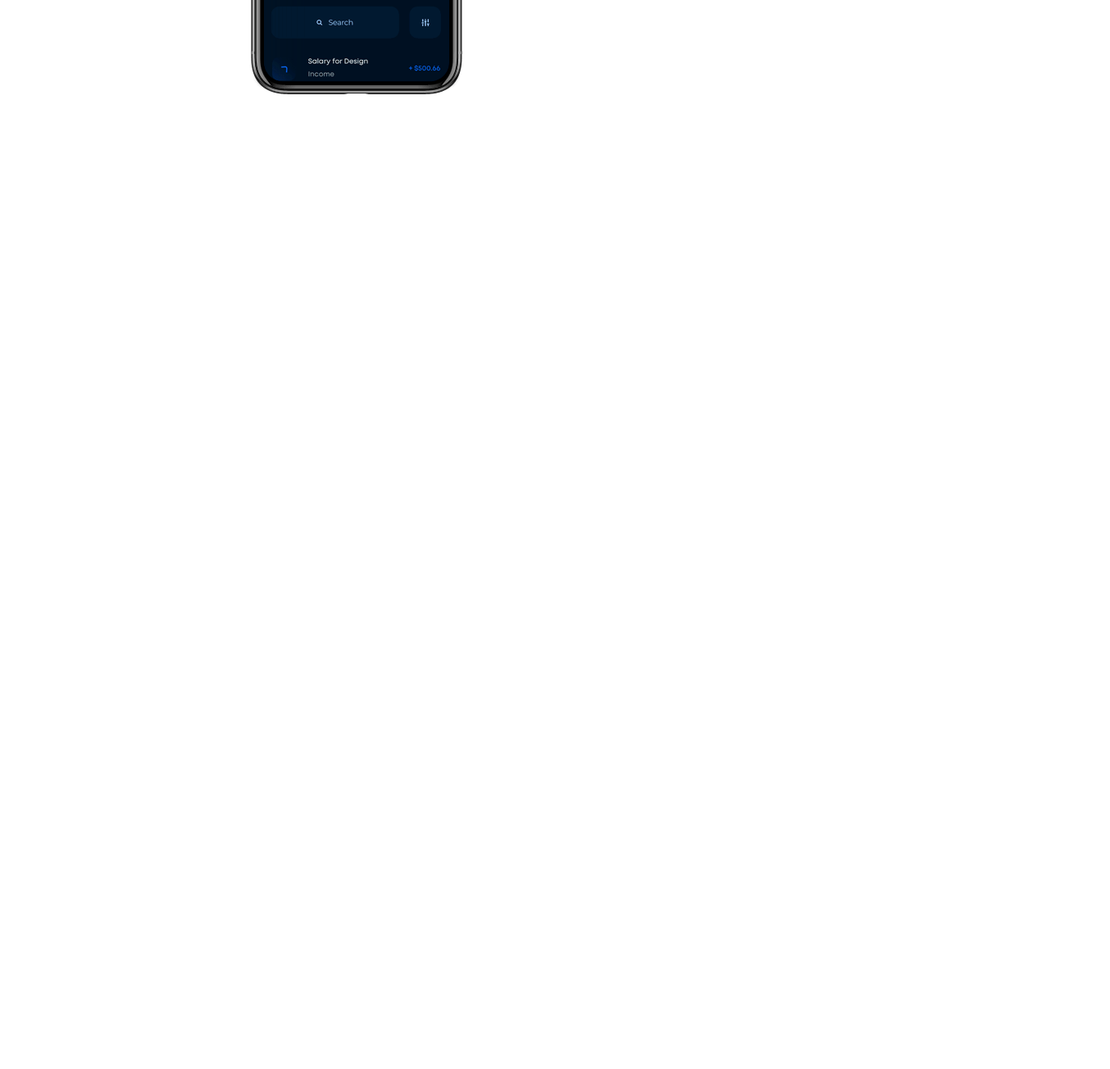
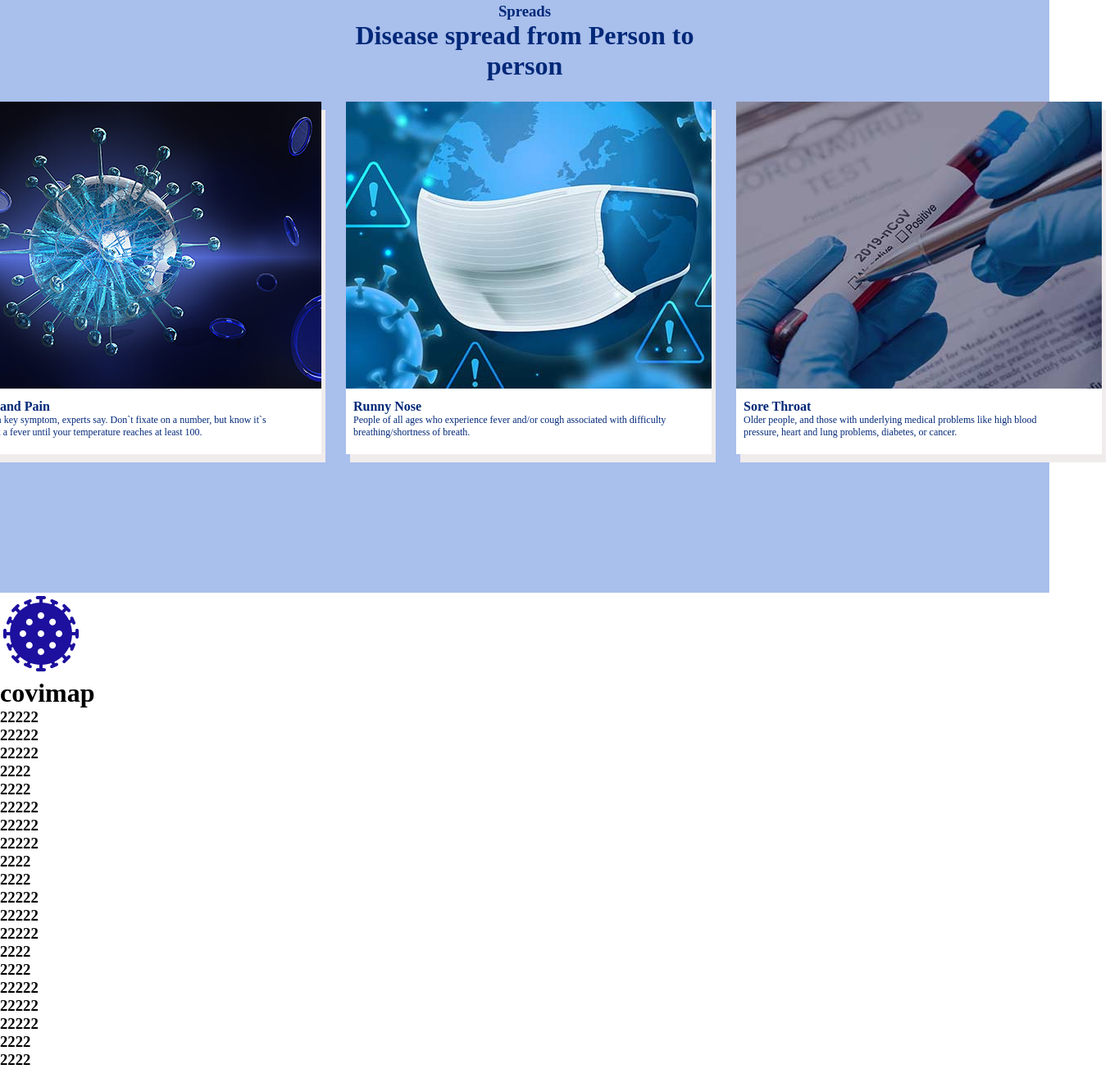
Before and after one commit to AlessHub/Covid19, a plain HTML site: page index.html in a window 1280 px wide. Shown: the part 4303-5607 px from the top of the page at 82% size, 1354 px wide, since content can reach past the window. Before the commit the page ends 4422 px from the top, so only its background shows below. Drawn offline with Linux system fonts and the light colour scheme; no server answers.

Commit message:
85percentdone

```diff
--- a/index.html
+++ b/index.html
@@ -250,17 +250,93 @@
       <div class="card6-contenido">
           <div class="contenido-texto-card6">
               <h4>Get the simplest app for latest news</h4>
-              <p>Fever is a key symptom, experts say. Don`t fixate on a number, but know it`s really not a fever until your temperature reaches at least 100.</p>
+              <p>Human coronavirusses are common and are tipically asociated with mild illnesses, similar to the common cold.</p>
           </div>
-          <button>Download Now</button>
+          <button><span>Download Now</span></button>
       </div>
       <div class="card6-img">
-          <img src="images/phone-1.png" alt="">
+          <img src="images/phone-1.png" alt="" class="card6-img-phone">
       </div>
 
   </div>
   </div>
 </div>
+<!-- Page 7 -->
+<div class="sec4">
+
+    <div class="sec4-11">
+        <h3>Spreads</h3>
+    </div>
+    <div class="sec4-12">
+        <h1>Disease spread from Person to person</h1>
+    </div>
+    <div class="cards4">
+    <div class="cards4-row1">
+        <div class="card4">
+            <img src="images/blog-1.jpg" alt="">
+            <div class="contenido-texto-card4">
+                <h4>Aches and Pain</h4>
+                <p>Fever is a key symptom, experts say. Don`t fixate on a number, but know it`s really not a fever until your temperature reaches at least 100.</p>
+            </div>
+        </div>
+        <div class="card4">
+            <img src="images/blog-2.jpg" alt="">
+            <div class="contenido-texto-card4">
+                <h4>Runny Nose</h4>
+                <p>People of all ages who experience fever and/or cough associated with difficulty breathing/shortness of breath.</p>
+            </div>
+        </div>
+        <div class="card4">
+            <img src="images/blog-3.jpg" alt="">
+            <div class="contenido-texto-card4">
+                <h4>Sore Throat</h4>
+                <p>Older people, and those with underlying medical problems like high blood pressure, heart and lung problems, diabetes, or cancer.</p>
+            </div>
+        </div>
+    </div>
+
+    </div>
+</div>
+<footer class="pie">
+    <div>
+        <div class="pie-1">
+            <img src="images/coronavirus.png" alt="" class="logo">
+            <h1>covimap</h1>
+        </div>
+        <div>
+
+        </div>
+
+    </div>
+    <div class="pie-2">
+        <h3>22222</h3>
+        <h3>22222</h3>
+        <h3>22222</h3>
+        <h3>2222</h3>
+        <h3>2222</h3>
+    </div>
+    <div class="pie-3">
+        <h3>22222</h3>
+        <h3>22222</h3>
+        <h3>22222</h3>
+        <h3>2222</h3>
+        <h3>2222</h3>
+    </div>
+    <div class="pie-4">
+        <h3>22222</h3>
+        <h3>22222</h3>
+        <h3>22222</h3>
+        <h3>2222</h3>
+        <h3>2222</h3>
+    </div>
+    <div class="pie-5">
+        <h3>22222</h3>
+        <h3>22222</h3>
+        <h3>22222</h3>
+        <h3>2222</h3>
+        <h3>2222</h3>
+    </div>
+</footer>
   <script src="https://kit.fontawesome.com/d61dcee0ef.js" crossorigin="anonymous"></script>
   <script src="script.js"></script>
   </body>
--- a/style.css
+++ b/style.css
@@ -386,6 +386,7 @@ div.sec6{
   flex-direction: column;
   align-content: center;
   align-items: center;
+  justify-items: flex-end;
 }
 .cards6-row1{
 
@@ -402,6 +403,7 @@ div.sec6{
   align-items: center;
   background-size: 100px;
   border-radius: 5px;
+  background-color: aqua;
 }
 
 .card6-contenido{
@@ -409,11 +411,10 @@ div.sec6{
   background-color: rgb(255, 255, 255);
   width: 100%;
 }
-.card6-img{
-  position: absolute;
-  margin: 5px 10px 10px 20px;
-  width: 50px;
-  height: 100px;
+.card6-img-phone{
+  /* position: absolute; */
+  width: 100px;
+  height: 200px;
 
 }
 .contenido-texto-card6{
```
